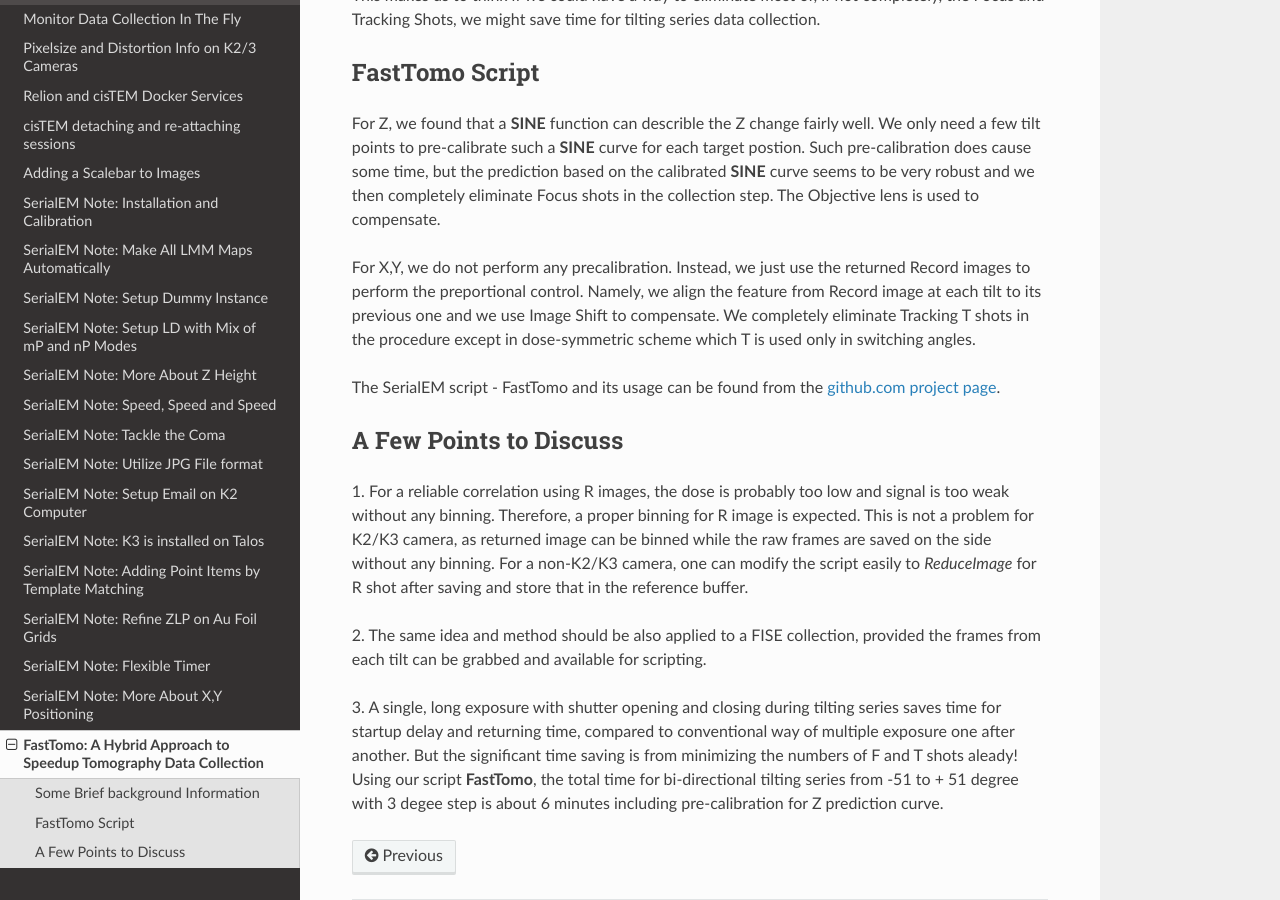
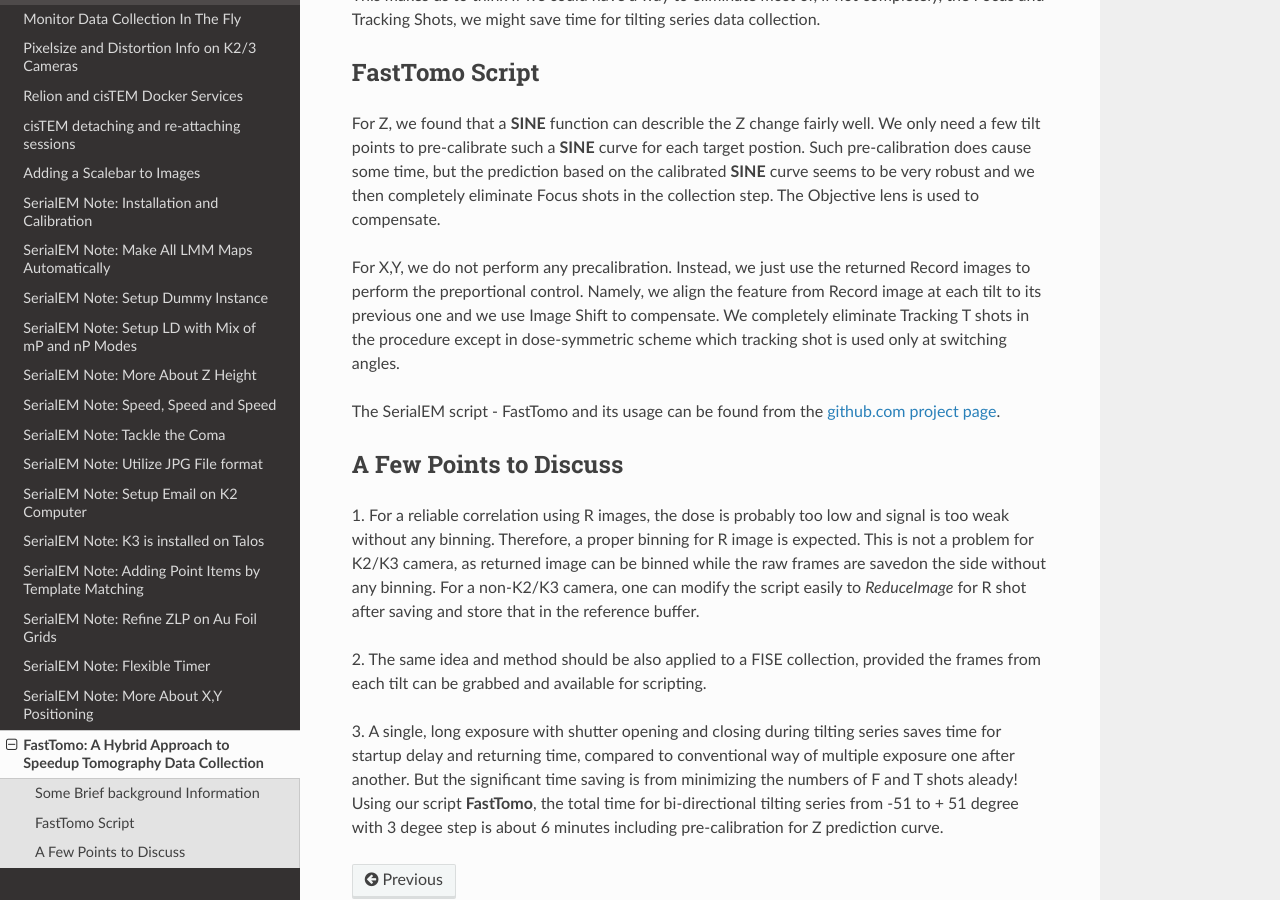
Before and after one commit to xuchen66/sphinx-emdocs, a Sphinx documentation site: the page built from source/fasttomo.rst, in a window 1280 px wide and 900 px high, scrolled down 996 px. Built offline with Sphinx 7.4.7 and the Read the Docs theme 2.0.0, drawn with Linux system fonts in a browser that asks for light colours; pages that are not in the unit, such as notebooks, are missing from menus.

Commit message:
Update fasttomo.rst

```diff
--- a/source/fasttomo.rst
+++ b/source/fasttomo.rst
@@ -46,11 +46,12 @@ FastTomo Script
 ---------------
 
 For Z, we found that a **SINE** function can describle the Z change fairly well. We only need a few tilt points to pre-calibrate such
-a **SINE** curve for each target postion. Such pre-calibration does cause some time, but the prediction based on the calibrated **SINE** curve seems to be very robust and we then completely eliminate Focus shots in the collection step. The Objective  lens is used to compensate.
+a **SINE** curve for each target postion. Such pre-calibration does cause some time, but the prediction based on the calibrated **SINE**
+curve seems to be very robust and we then completely eliminate Focus shots in the collection step. The Objective  lens is used to compensate.
 
 For X,Y, we do not perform any precalibration. Instead, we just use the returned Record images to perform the preportional control.
 Namely, we align the feature from Record image at each tilt to its previous one and we use Image Shift to compensate. We completely
-eliminate Tracking T shots in the procedure except in dose-symmetric scheme which T is used only in switching angles.
+eliminate Tracking T shots in the procedure except in dose-symmetric scheme which tracking shot is used only at switching angles.
 
 The SerialEM script - FastTomo and its usage can be found from the `github.com project page
 <https://github.com/alberttxu/FastTomo/>`_.
@@ -60,9 +61,9 @@ The SerialEM script - FastTomo and its usage can be found from the `github.com p
 A Few Points to Discuss
 -----------------------
 
-1. For a reliable correlation using R images, the dose is probably too low and signal is too weak without any binning. Therefore, a proper binning for R
-image is expected. This is not a problem for K2/K3 camera, as returned image can be binned while the raw frames are saved
-on the side without any binning. For a non-K2/K3 camera, one can modify the script easily to `ReduceImage` for R shot after
+1. For a reliable correlation using R images, the dose is probably too low and signal is too weak without any binning. Therefore,
+a proper binning for R image is expected. This is not a problem for K2/K3 camera, as returned image can be binned while the raw
+frames are savedon the side without any binning. For a non-K2/K3 camera, one can modify the script easily to `ReduceImage` for R shot after
 saving and store that in the reference buffer.
 
 2. The same idea and method should be also applied to a FISE collection, provided the frames from each tilt can be grabbed and available
```
